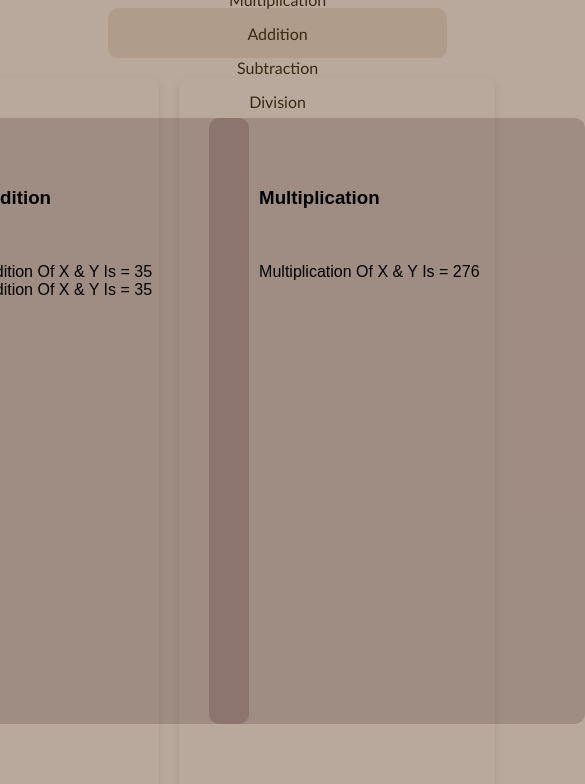
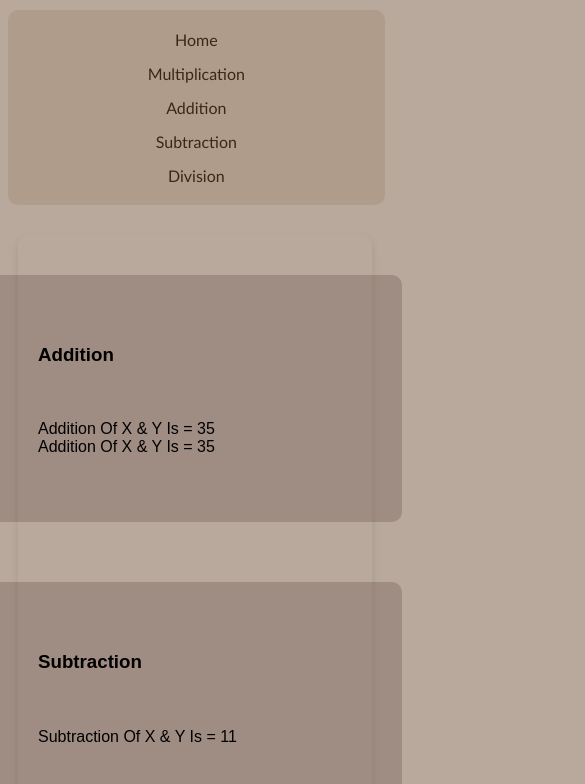
Before and after one commit to munazza-sarosh/functions, a plain HTML site: page index.html in a window 390 px wide. Shown: the top 784 px of the page, 585 px wide, since content can reach past the window. Drawn offline with Linux system fonts and the light colour scheme.

Commit message:
add responsive

```diff
--- a/style.css
+++ b/style.css
@@ -92,13 +92,22 @@ a:active {
         flex-direction: column;
         align-items: center;
         gap: 15px;
+        height: auto;
+        margin: 10px auto;
+        width: 90%;
+    }
+
+    .hero {
+        flex-direction: column;
     }
 
     .card-two {
         flex-direction: column;
+        align-items: center;
     }
 
     .cards {
         width: 100%;
+        height: auto;
     }
 }
```
